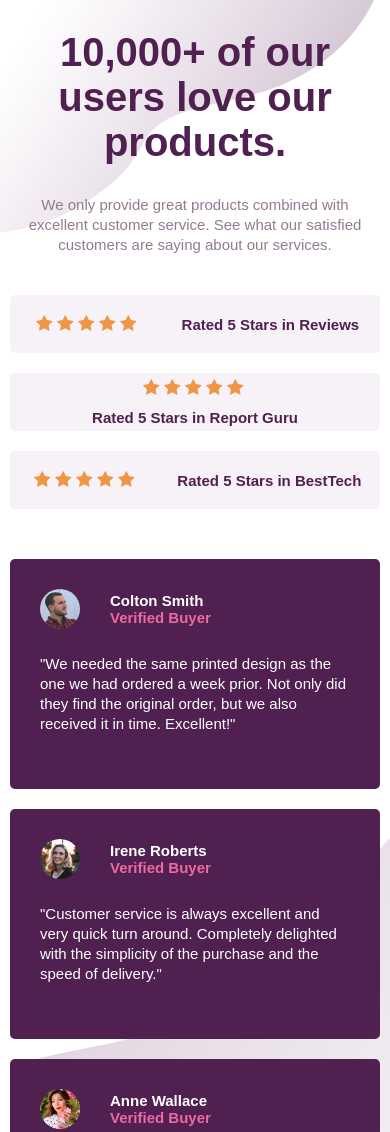
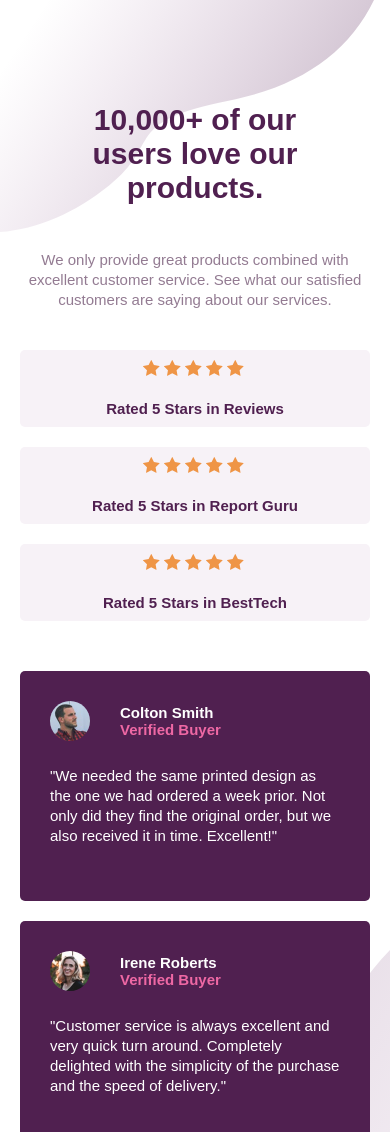
Before and after one commit to guilleoem/Social-proof-section-solution, a plain HTML site: page index.html in a window 390 px wide. Shown: the top 1132 px of the page. Drawn offline with Linux system fonts and the light colour scheme.

Commit message:
Update style.css

```diff
--- a/style.css
+++ b/style.css
@@ -20,7 +20,6 @@ body {
   background-position: top left, bottom right;
   font-family: 'League Spartan', sans-serif;
   font-size: 15px;
-  font-weight: 400;
   padding: 30px 10% 0px 10%;
 }
 
@@ -29,6 +28,7 @@ body {
   display: flex;
   flex-flow: row wrap;
   justify-content: space-between;
+  margin-top: 8%;
 }
 
 /*--------------------------------header-----------------------------*/
@@ -56,7 +56,7 @@ header p {
 
 .starsRatedContainer {
   margin-top: 15px;
-  width: 55%;
+  width: 50%;
   display: flex;
   flex-direction: column;
   color: hsl(300, 43%, 22%);
@@ -103,7 +103,7 @@ header p {
 /*--------------------------------cards-----------------------------*/
 
 .cards {
-  margin: 30px 0px;
+  margin: 50px 0px;
   display: flex;
   flex-flow: row wrap;
   justify-content: space-between;
@@ -186,6 +186,11 @@ header p {
   header {
     text-align: center;
   }
+
+  .cards {
+    margin: 30px 0px;
+  }
+
 }
 
 @media only screen and (max-width: 650px){
@@ -194,10 +199,19 @@ header p {
     width: 100%;
   }
 
+  header h1 {
+    padding: 45px;
+    font-size: 30px;
+    margin-bottom: 0px;
+  }
+
   .starsRatedContainer {
     width: 100%;
   }
 
+  .rating {
+    height: 77px;
+  }
   .rating p {
     text-align: center;
   }
@@ -206,7 +220,7 @@ header p {
 @media only screen and (max-width: 430px){
 
   body {
-    padding: 30px 10px 0px 10px;
+    padding: 30px 20px 0px 20px;
   }
 
   .starsRatedContainer{
```
